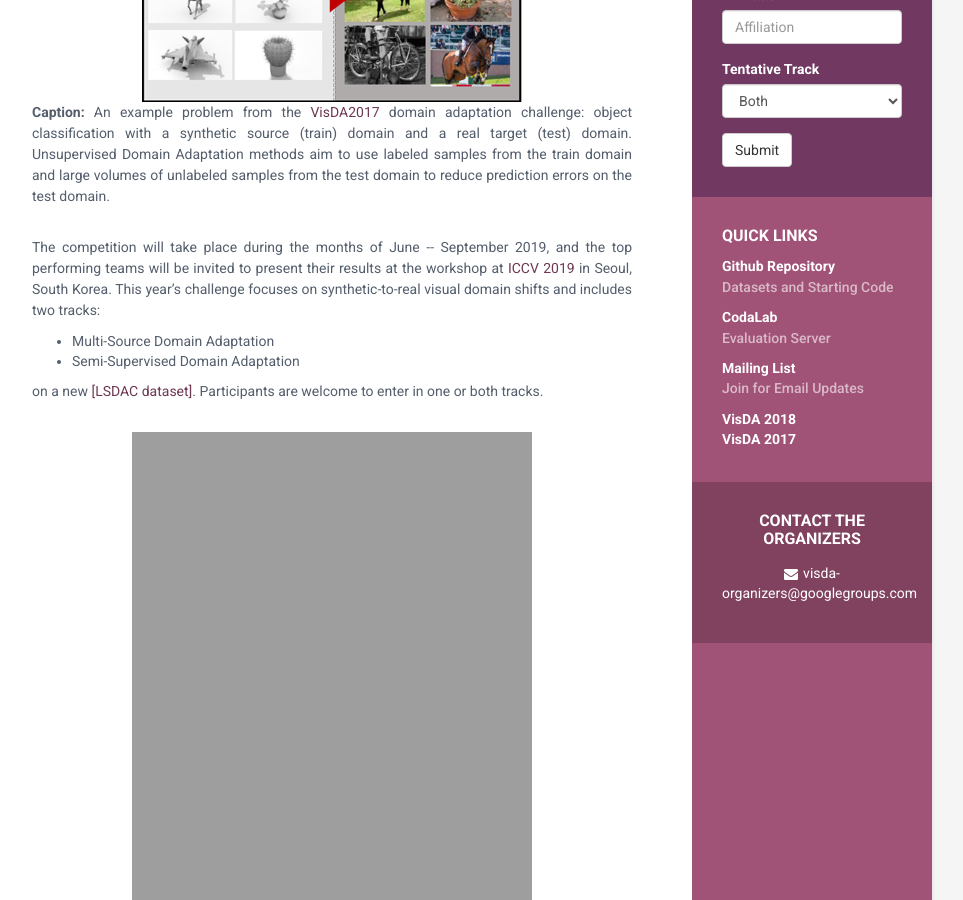
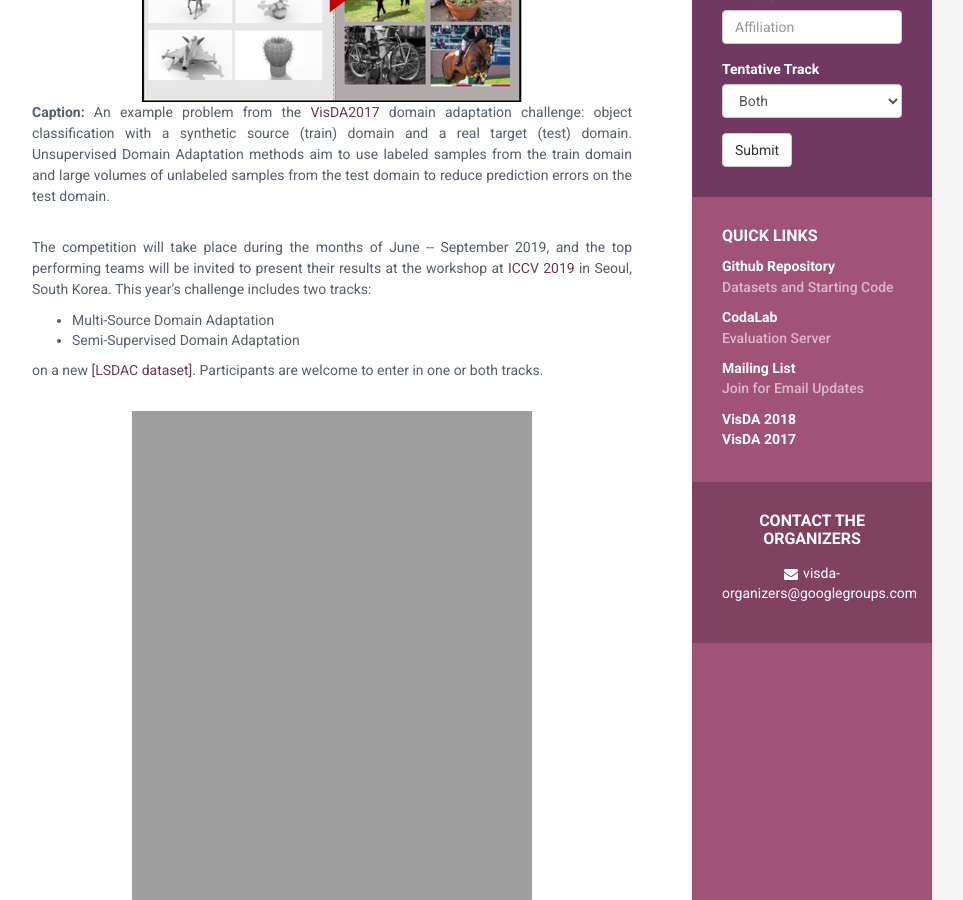
Before and after one commit to VisionLearningGroup/visda-2019, a Jekyll site: the page built from index.html, in a window 1280 px wide and 900 px high, scrolled down 855 px. Shown: the whole window, without its empty margins (188-1151 px from the left). Built offline with Jekyll 4.4.1, drawn with Linux system fonts in a browser that asks for light colours.

Commit message:
Update index.html

```diff
--- a/index.html
+++ b/index.html
@@ -46,7 +46,7 @@ layout: default
 </br>
 
 
-<p> The competition will take place during the months of June -- September 2019, and the top performing teams will be invited to present their results at the workshop at <a href="https://eccv2018.org/">ICCV 2019</a> in Seoul, South Korea. This year’s challenge focuses on  synthetic-to-real visual domain shifts and includes two tracks: </p>
+<p> The competition will take place during the months of June -- September 2019, and the top performing teams will be invited to present their results at the workshop at <a href="https://eccv2018.org/">ICCV 2019</a> in Seoul, South Korea. This year’s challenge includes two tracks: </p>
 
   <ul>
 	  <li>Multi-Source Domain Adaptation</li> <li>Semi-Supervised Domain Adaptation</li>
```
